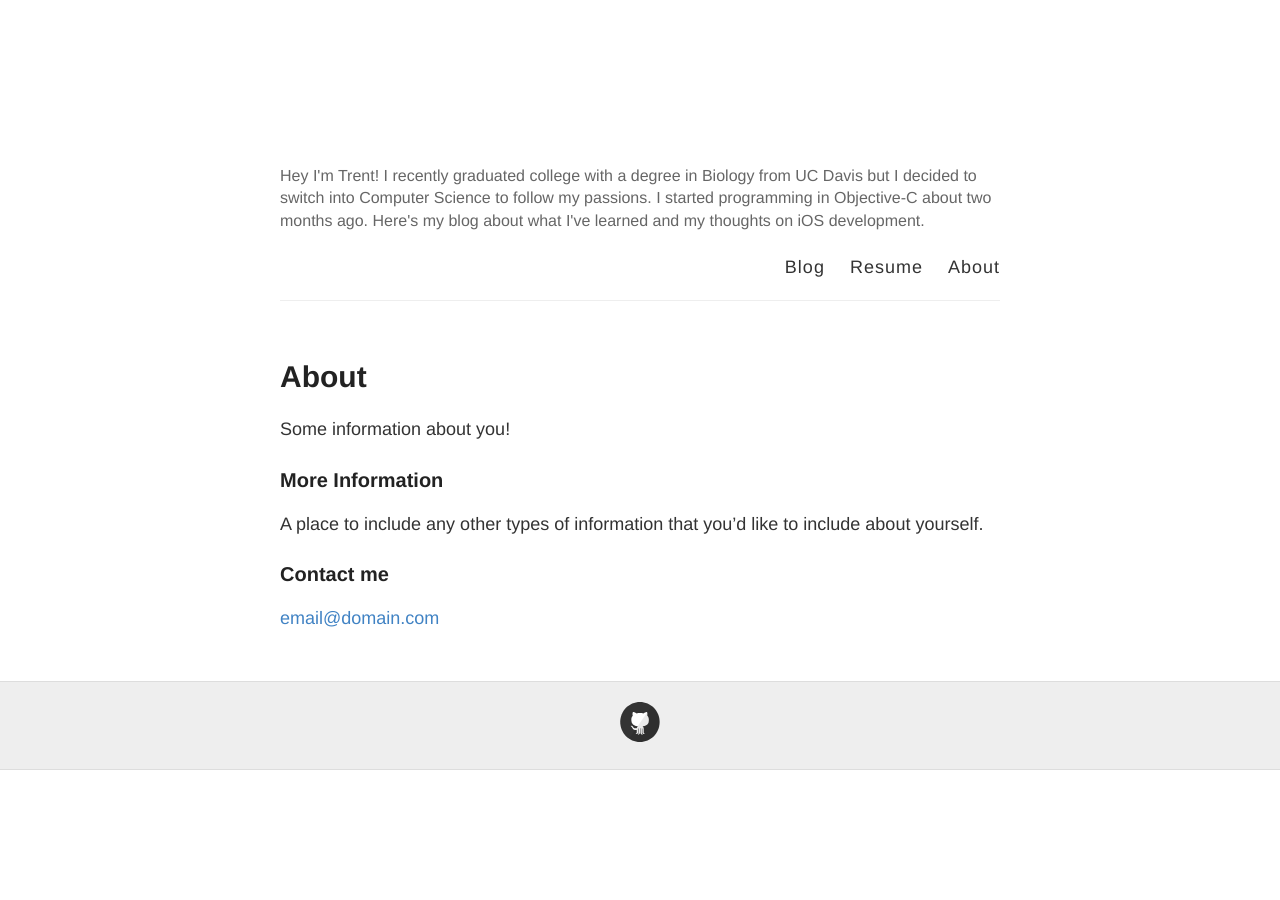
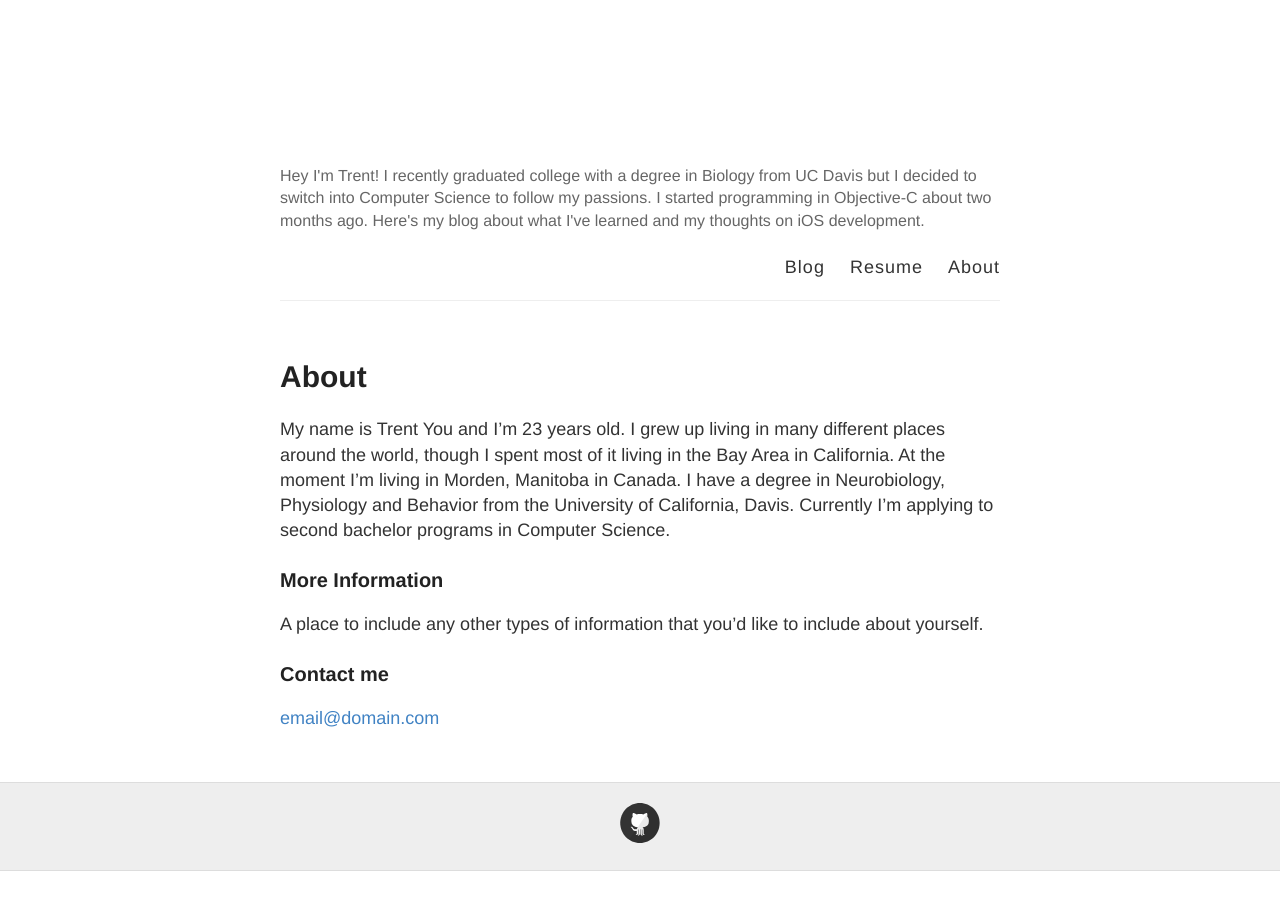
Before and after one commit to trentyou/trentyou.github.io, a Jekyll site: the page built from about.md, in a window 1280 px wide. Built offline with Jekyll 4.4.1, drawn with Linux system fonts in a browser that asks for light colours.

Commit message:
Updated about.md

```diff
--- a/about.md
+++ b/about.md
@@ -2,9 +2,11 @@
 layout: page
 title: About
 permalink: /about/
+published: true
 ---
 
-Some information about you!
+My name is Trent You and I'm 23 years old. I grew up living in many different places around the world, though I spent most of it living in the Bay Area in California. At the moment I'm living in Morden, Manitoba in Canada.
+I have a degree in Neurobiology, Physiology and Behavior from the University of California, Davis. Currently I'm applying to second bachelor programs in Computer Science.
 
 ### More Information
 
```
